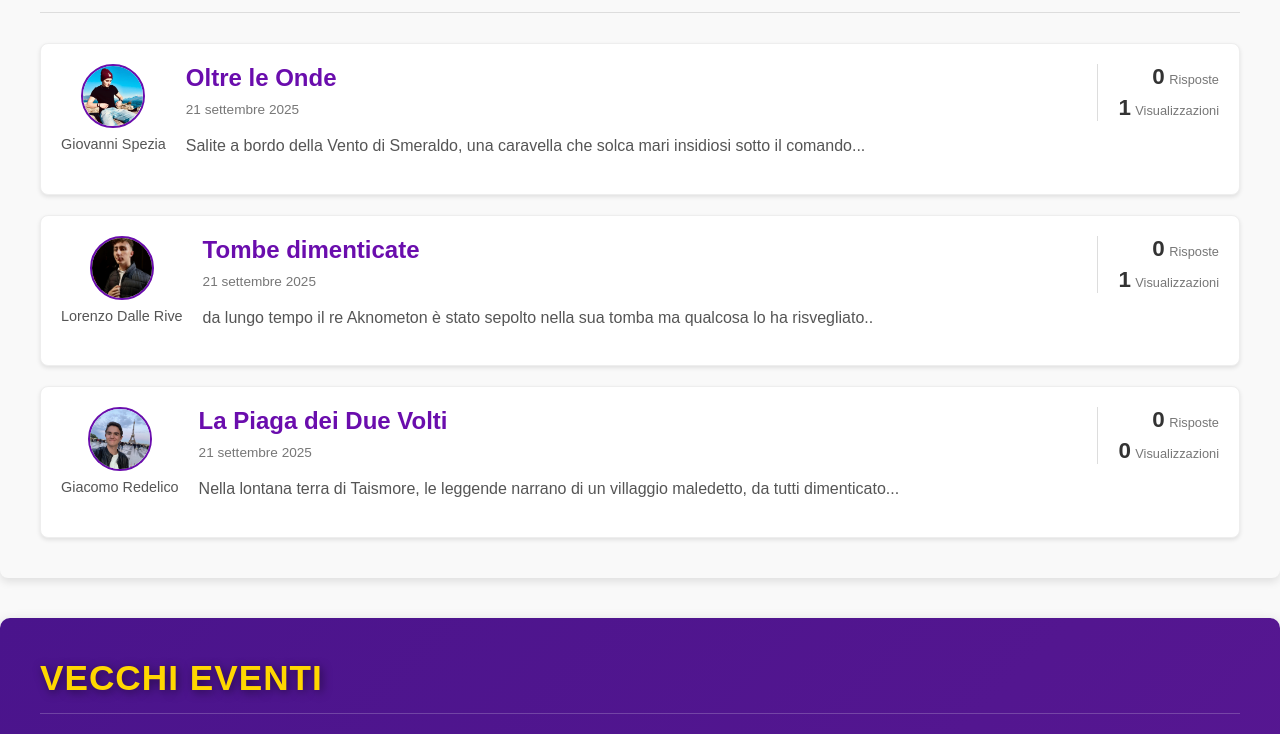
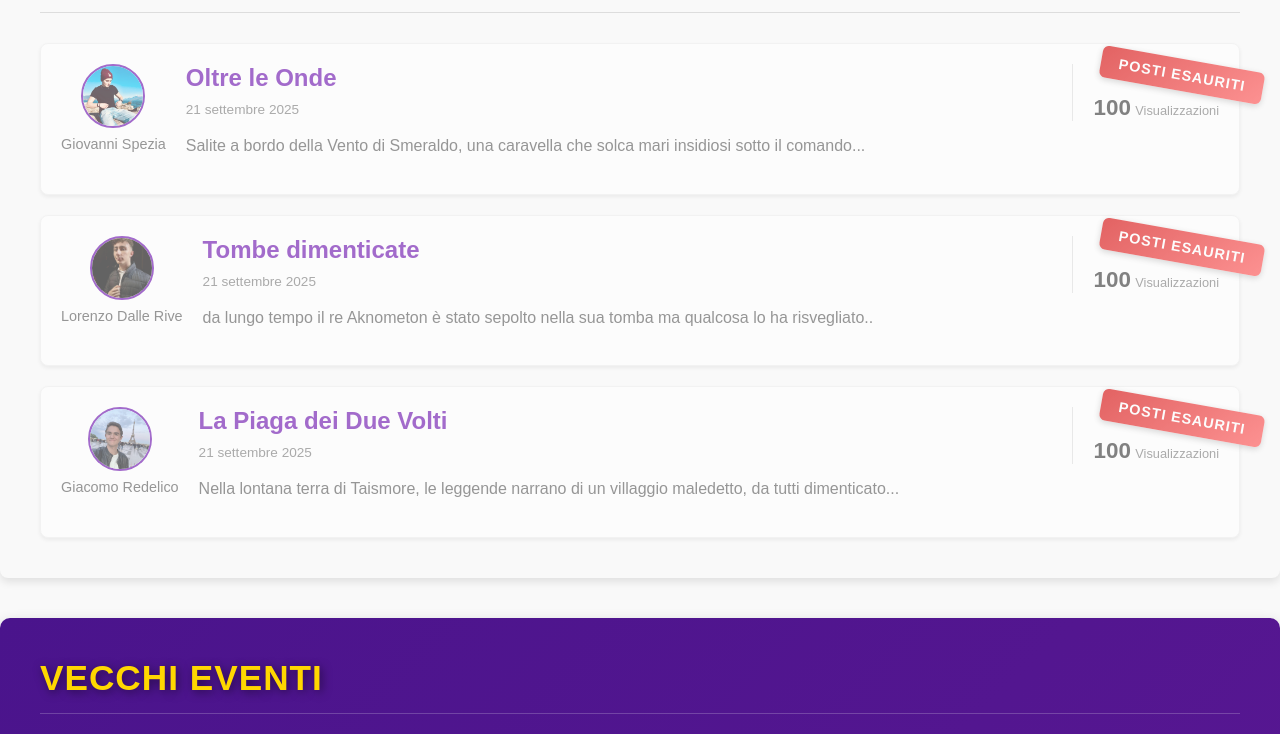
Before and after one commit to GiovanniSpezia/MythicMaster, a plain HTML site: page eventi.html in a window 1280 px wide. Shown: the part 554-1288 px from the top of the page. Drawn offline with Linux system fonts and the light colour scheme.

Commit message:
Update eventi.html

```diff
--- a/eventi.html
+++ b/eventi.html
@@ -84,12 +84,12 @@
                 <!--<a href="#" class="btn create-discussion-btn">Crea Discussione</a> -->
             </div>
                 <div class="event-list">
-                <div class="event-forum-item open-event-modal"
+                <div class="event-forum-item open-event-modal sold-out"
                     data-title="Oltre le Onde"
                     data-author="Giovanni Spezia"
                     data-date="21 settembre 2025"
                     data-responses="0"
-                    data-views="1"
+                    data-views="100"
                     data-description="Salite a bordo della Vento di Smeraldo, una caravella che solca mari insidiosi sotto il comando del carismatico Capitano Marealto. Tra abbordaggi mozzafiato e il richiamo di leggende sepolte, il viaggio porterà gli avventurieri verso un destino inevitabile."
                     data-category="Dungeons & Dragons"
                     data-location="Draft Milano"
@@ -101,7 +101,7 @@
                         "Affrontare l’oscurità che emerge dagli abissi"
                         ]'
                     data-image-full="img-events/OltreLeOnde.png"
-                    data-join-link="https://billetto.it/e/oneshot-d-d-biglietti-1664504?utm_source=organiser&utm_medium=share&utm_campaign=copy_link&utm_content=1">
+                    data-join-link="">
 
                     <div class="event-meta-left">
                         <img src="img/gio.png" class="user-avatar">
@@ -122,25 +122,25 @@
                             <span class="stat-label">Risposte</span>
                         </div>
                         <div class="stat-item">
-                            <span class="stat-value">1</span>
+                            <span class="stat-value">100</span>
                             <span class="stat-label">Visualizzazioni</span>
                         </div>
                     </div>
                 </div>
 
                 <div class="event-list">
-                <div class="event-forum-item open-event-modal"
+                <div class="event-forum-item open-event-modal sold-out"
                     data-title="Tombe dimenticate"
                     data-author="Lorenzo Dalle Rive"
                     data-date="21 Settembre 2025"
                     data-responses="0"
-                    data-views="1"
+                    data-views="100"
                     data-description="da lungo tempo il re Aknometon è stato sepolto nella sua tomba ma qualcosa lo ha risvegliato e così anche il suo esercito di guerrieri non morti pronti a riprendere la loro gloria passata."
                     data-category="Dungeons & Dragons"
                     data-location="Draft Milano"
                     data-activities=''
                     data-image-full="img-events/tombedimenticate.png"
-                    data-join-link="https://billetto.it/e/oneshot-d-d-biglietti-1664504?utm_source=organiser&utm_medium=share&utm_campaign=copy_link&utm_content=1">
+                    data-join-link="">
 
                     <div class="event-meta-left">
                         <img src="img/lollo2.png.jpg" class="user-avatar">
@@ -161,18 +161,18 @@
                             <span class="stat-label">Risposte</span>
                         </div>
                         <div class="stat-item">
-                            <span class="stat-value">1</span>
+                            <span class="stat-value">100</span>
                             <span class="stat-label">Visualizzazioni</span>
                         </div>
                     </div>
                 </div>
 
                 <div class="event-list">
-                <div class="event-forum-item open-event-modal"
+                <div class="event-forum-item open-event-modal sold-out"
                     data-title="La Piaga dei Due Volti"
                     data-author="Giacomo Redelico"
                     data-date="21 settembre 2025"
-                    data-responses="1"
+                    data-responses="100"
                     data-views="0"
                     data-description="Nella lontana terra di Taismore, le leggende narrano di un villaggio maledetto, da tutti dimenticato, da tutti evitato, afflitto da una singolare e terribile piaga: la maledizione dei due volti. Tuttavia, si dice che quando il mondosaràin guerra, l'unico mezzo per fermare ogni conflitto risiede dietro alla risoluzione del quesito della maledizione: vi unirete alla ricerca per portare la pace a una lunga guerra?"
                     data-category="Dungeons & Dragons"
@@ -185,7 +185,7 @@
                         "Ti unirai alla ricerca per la pace?"
                     ]'
                     data-image-full="img-events/MaledizioneDeiVolti.png"
-                    data-join-link="https://billetto.it/e/oneshot-d-d-biglietti-1664504?utm_source=organiser&utm_medium=share&utm_campaign=copy_link&utm_content=1">
+                    data-join-link="">
 
                     <div class="event-meta-left">
                         <img src="img/jack.png" class="user-avatar">
@@ -206,7 +206,7 @@
                             <span class="stat-label">Risposte</span>
                         </div>
                         <div class="stat-item">
-                            <span class="stat-value">0</span>
+                            <span class="stat-value">100</span>
                             <span class="stat-label">Visualizzazioni</span>
                         </div>
                     </div>
```
